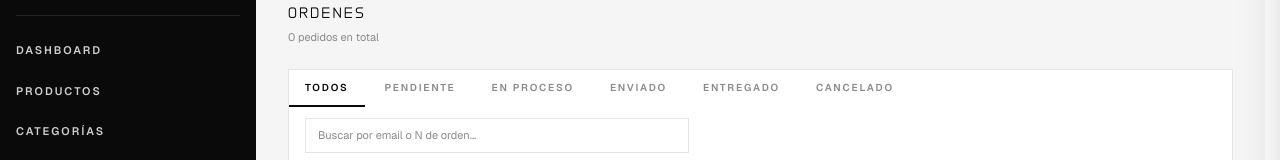
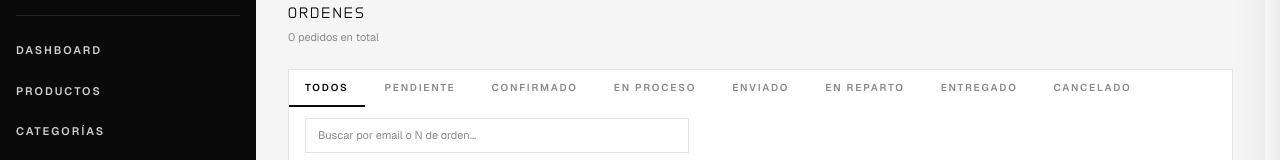
Before and after one commit to gabriel-m-dev/e-commerce, a Next.js app: page /admin/orders in a window 1280 px wide. Shown: the part 149-309 px from the top of the page. Built offline with nearby package versions, Linux system fonts and the light colour scheme; no server answers; the database is empty.

Commit message:
feat(orders): update admin UI components and pages for 7-state flow

```diff
--- a/app/(main)/admin/orders/[id]/page.tsx
+++ b/app/(main)/admin/orders/[id]/page.tsx
@@ -17,19 +17,23 @@ function formatDate(date: Date): string {
 }
 
 const STATUS_LABEL: Record<string, string> = {
-  PENDING: 'Pendiente',
-  PROCESSING: 'En proceso',
-  SHIPPED: 'Enviado',
-  DELIVERED: 'Entregado',
-  CANCELLED: 'Cancelado',
+  PENDING:          'Pendiente',
+  CONFIRMED:        'Confirmado',
+  PROCESSING:       'En proceso',
+  SHIPPED:          'Enviado',
+  OUT_FOR_DELIVERY: 'En reparto',
+  DELIVERED:        'Entregado',
+  CANCELLED:        'Cancelado',
 }
 
 const STATUS_COLOR: Record<string, string> = {
-  PENDING: 'text-muted border-muted',
-  PROCESSING: 'text-gold border-gold',
-  SHIPPED: 'text-foreground border-foreground',
-  DELIVERED: 'text-foreground border-foreground font-bold',
-  CANCELLED: 'text-destructive border-destructive',
+  PENDING:          'text-muted border-muted',
+  CONFIRMED:        'text-[#3b82f6] border-[#3b82f6]',
+  PROCESSING:       'text-gold border-gold',
+  SHIPPED:          'text-foreground border-foreground',
+  OUT_FOR_DELIVERY: 'text-[#f97316] border-[#f97316]',
+  DELIVERED:        'text-foreground border-foreground font-bold',
+  CANCELLED:        'text-destructive border-destructive',
 }
 
 export default async function AdminOrderDetailPage({
--- a/app/(main)/admin/orders/page.tsx
+++ b/app/(main)/admin/orders/page.tsx
@@ -11,7 +11,7 @@ import type { OrderStatus } from '@/lib/queries/orders'
 
 export const dynamic = 'force-dynamic'
 
-const VALID_STATUSES: OrderStatus[] = ['PENDING', 'PROCESSING', 'SHIPPED', 'DELIVERED', 'CANCELLED']
+const VALID_STATUSES: OrderStatus[] = ['PENDING', 'CONFIRMED', 'PROCESSING', 'SHIPPED', 'OUT_FOR_DELIVERY', 'DELIVERED', 'CANCELLED']
 
 function formatDate(date: Date): string {
   return new Intl.DateTimeFormat('es-AR', {
--- a/components/admin/OrderStatusSelect.tsx
+++ b/components/admin/OrderStatusSelect.tsx
@@ -5,19 +5,23 @@ import { useState } from 'react'
 import type { OrderStatus } from '@/lib/queries/orders'
 
 const STATUS_OPTIONS: { value: OrderStatus; label: string }[] = [
-  { value: 'PENDING',    label: 'Pendiente'   },
-  { value: 'PROCESSING', label: 'En proceso'  },
-  { value: 'SHIPPED',    label: 'Enviado'     },
-  { value: 'DELIVERED',  label: 'Entregado'   },
-  { value: 'CANCELLED',  label: 'Cancelado'   },
+  { value: 'PENDING',          label: 'Pendiente'   },
+  { value: 'CONFIRMED',        label: 'Confirmado'  },
+  { value: 'PROCESSING',       label: 'En proceso'  },
+  { value: 'SHIPPED',          label: 'Enviado'     },
+  { value: 'OUT_FOR_DELIVERY', label: 'En reparto'  },
+  { value: 'DELIVERED',        label: 'Entregado'   },
+  { value: 'CANCELLED',        label: 'Cancelado'   },
 ]
 
 const STATUS_COLOR: Record<OrderStatus, string> = {
-  PENDING:    'text-muted',
-  PROCESSING: 'text-gold',
-  SHIPPED:    'text-foreground',
-  DELIVERED:  'text-foreground font-bold',
-  CANCELLED:  'text-destructive',
+  PENDING:          'text-muted',
+  CONFIRMED:        'text-[#3b82f6]',
+  PROCESSING:       'text-gold',
+  SHIPPED:          'text-foreground',
+  OUT_FOR_DELIVERY: 'text-[#f97316]',
+  DELIVERED:        'text-foreground font-bold',
+  CANCELLED:        'text-destructive',
 }
 
 export default function OrderStatusSelect({
--- a/components/admin/OrdersFilter.tsx
+++ b/components/admin/OrdersFilter.tsx
@@ -5,12 +5,14 @@ import { useRouter, usePathname, useSearchParams } from 'next/navigation'
 import type { OrderStatus } from '@/lib/queries/orders'
 
 const TABS: { value: OrderStatus | 'ALL'; label: string }[] = [
-  { value: 'ALL',        label: 'Todos'      },
-  { value: 'PENDING',    label: 'Pendiente'  },
-  { value: 'PROCESSING', label: 'En proceso' },
-  { value: 'SHIPPED',    label: 'Enviado'    },
-  { value: 'DELIVERED',  label: 'Entregado'  },
-  { value: 'CANCELLED',  label: 'Cancelado'  },
+  { value: 'ALL',              label: 'Todos'      },
+  { value: 'PENDING',          label: 'Pendiente'  },
+  { value: 'CONFIRMED',        label: 'Confirmado' },
+  { value: 'PROCESSING',       label: 'En proceso' },
+  { value: 'SHIPPED',          label: 'Enviado'    },
+  { value: 'OUT_FOR_DELIVERY', label: 'En reparto' },
+  { value: 'DELIVERED',        label: 'Entregado'  },
+  { value: 'CANCELLED',        label: 'Cancelado'  },
 ]
 
 export default function OrdersFilter({ counts }: { counts: Record<string, number> }) {
```
